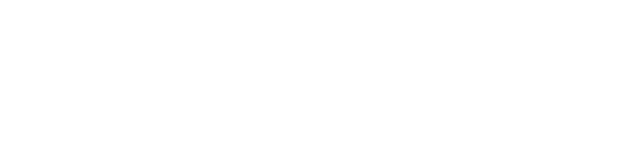
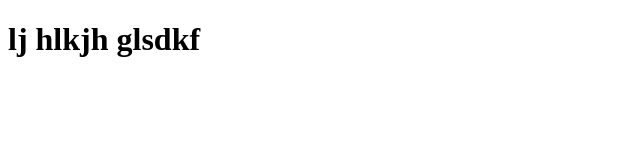
Before and after one commit to Gev19943/prog_3, a plain HTML site: page index.html in a window 1280 px wide. Shown: the whole page, without its empty margins (0-640 px from the left). Drawn offline with Linux system fonts and the light colour scheme.

Commit message:
change all file

```diff
--- a/index.html
+++ b/index.html
@@ -7,6 +7,6 @@
     <title>Document</title>
 </head>
 <body>
-
+    <h1>lj hlkjh glsdkf </h1>
 </body>
 </html>
```
Also changed, not shown: script.js (added).
